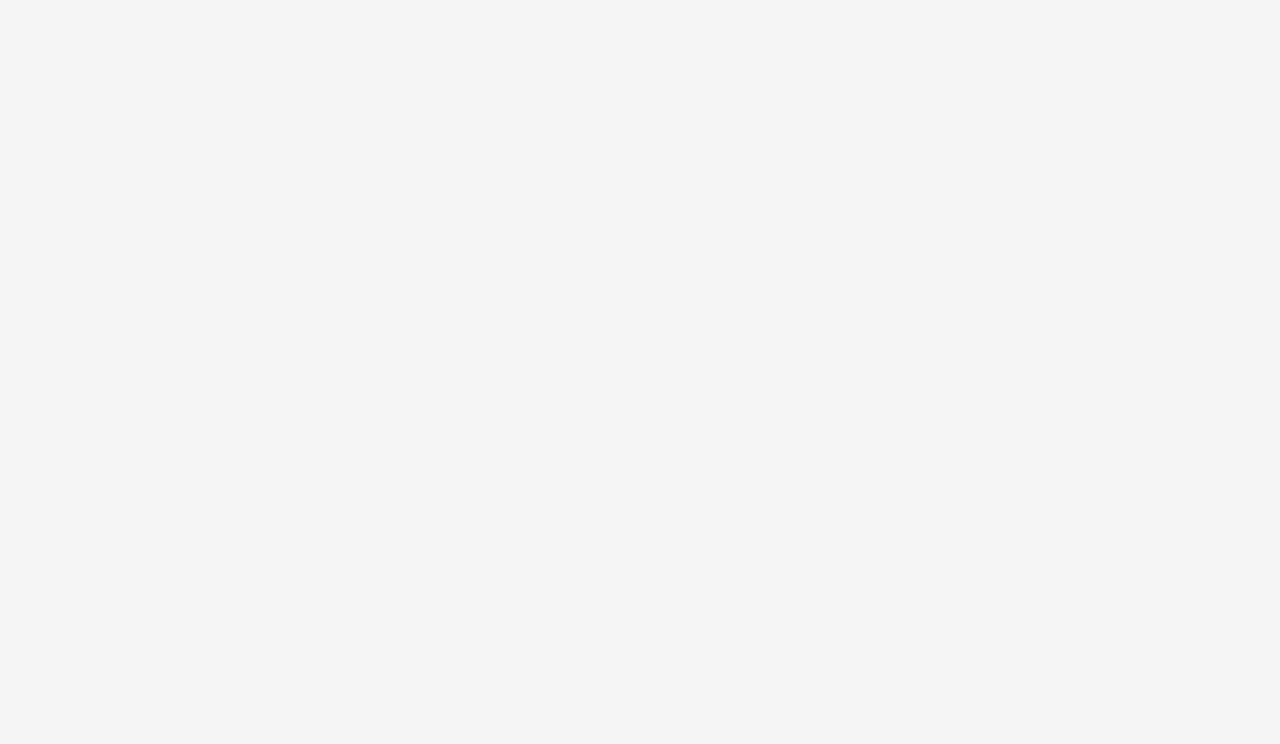
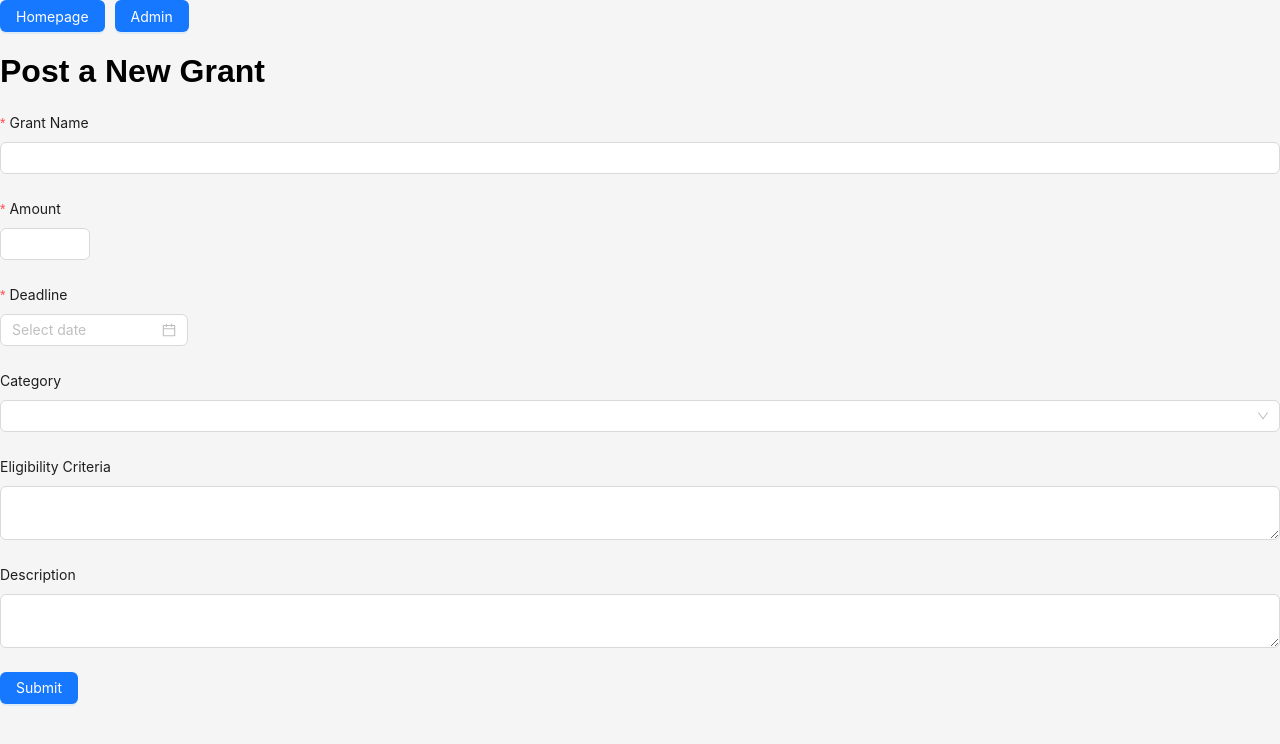
Before and after one commit to AlexanderColemanIven/EasyGrant, a React (Create React App) app in the folder ezgrant/: page /postGrantsUser in a window 1280 px wide. Before the commit this address had no page. Shown: the top 744 px of the page. Built offline with nearby package versions, Linux system fonts and the light colour scheme.

Commit message:
refactored web scraper

```diff
--- a/ezgrant/package.json
+++ b/ezgrant/package.json
@@ -33,6 +33,7 @@
     "install": "^0.13.0",
     "jest-environment-jsdom": "^29.7.0",
     "listr": "^0.14.3",
+    "moment": "^2.29.4",
     "morgan": "~1.9.0",
     "natural": "^6.8.0",
     "net": "^1.0.2",
--- a/ezgrant/src/App.js
+++ b/ezgrant/src/App.js
@@ -4,7 +4,7 @@ import { BrowserRouter as Router, Routes, Route }
     from 'react-router-dom';
 import HomePage from './pages/home';
 import AdminPage from './pages/admin';
-
+import GrantPostUserPage from './pages/postGrantUser';
 
 function App() {
     return (
@@ -12,6 +12,7 @@ function App() {
             <Routes>
                 <Route exact path='/' element={<HomePage />} />
                 <Route path='/admin' element={<AdminPage />} />
+                <Route path='/postGrantsUser/' element={<GrantPostUserPage />} />
             </Routes>
         </Router>
     );
--- a/ezgrant/src/backend/services/query-parser.js
+++ b/ezgrant/src/backend/services/query-parser.js
@@ -254,7 +254,6 @@ function generate_query(features){
   }).join('') + ')' : '';
   if(preQuery && !sqlConditions){
     const sqlStatement = `SELECT * FROM ${SCHEMA}.${TABLE} WHERE ${preQuery}`;
-    console.log(sqlStatement);
     return sqlStatement;
   }
   if(!preQuery && sqlConditions){
--- a/ezgrant/src/pages/admin/admin-page.css
+++ b/ezgrant/src/pages/admin/admin-page.css
@@ -48,9 +48,9 @@ input[type="password"] {
   justify-content: flex-end;
   align-items: right;
   width: 100%;
-  height: 100%;
+  height: 64px;
   position: fixed;
-  z-index: 1;
+  top:0
 }
 
 .admin-user-info {
--- a/ezgrant/src/pages/admin/admin-page.js
+++ b/ezgrant/src/pages/admin/admin-page.js
@@ -1,20 +1,136 @@
-import React, { useState } from "react";
-import { Form, Input, Button, Alert, Layout, Menu, Dropdown } from 'antd';
-import {UserOutlined} from '@ant-design/icons';
+import React, { useState, useEffect } from "react";
+import { Form, Input, Button, Alert, Layout, Menu, Dropdown, Table, message} from 'antd';
 import "./admin-page.css";
+import { Card, Empty } from 'antd';
+import {
+  EnvironmentOutlined, DollarCircleOutlined, CalendarOutlined,
+  TagsOutlined, UserOutlined, IdcardOutlined, LinkOutlined,
+  InfoCircleOutlined, CheckCircleOutlined,
+} from '@ant-design/icons';
 
 const { Header, Content, Sider } = Layout;
-
+function ExpandedGrantCard({ grant }) {
+  // Define the structure of your expanded grant card here
+  return (
+    <Card title={grant.name}>
+      <p>Amount: {grant.amount}</p>
+      <p>Deadline: {grant.deadline}</p>
+      {/* ... other grant details */}
+    </Card>
+  );
+}
 function AdminPage() {
+  const [grants, setGrants] = useState([]);
   const [errorMessages, setErrorMessages] = useState({});
   const [isSubmitted, setIsSubmitted] = useState(false);
+  const [loggedInUser, setLoggedInUser] = useState("");
   const [form] = Form.useForm();
-
+  const [isViewing, setIsViewing] = useState(false);
+  const [selectedGrant, setSelectedGrant] = useState(null);
   const errors = {
     uname: "Invalid username",
     pass: "Invalid password"
   };
-  const [loggedInUser, setLoggedInUser] = useState("");
+  const handleDelete = async (grant) => {
+    try {
+      const response = await fetch(`/api/removeFromGrantQueue/${grant.id}`, {
+        method: 'DELETE',
+      });
+
+      if (!response.ok) {
+        throw new Error('Network response failed.');
+      }
+
+      const newGrants = grants.filter((g) => g.id !== grant.id);
+      setGrants(newGrants);
+      message.success('Grant deleted successfully!');
+    } catch (error) {
+      console.error('Fetch Error:', error);
+      message.error('Failed to delete the grant.');
+    }
+  };
+  const handleModify = () => {
+    // Placeholder for future implementation (baseed on discussion with team)
+  };
+  const columns = [
+    {
+      title: 'Name',
+      dataIndex: 'name',
+      key: 'name',
+    },
+
+    {
+      title: 'Amount',
+      dataIndex: 'amount',
+      key: 'amount',
+    },
+    {
+      title: 'Deadline',
+      dataIndex: 'deadline',
+      key: 'deadline',
+    },
+    {
+      title: 'Category',
+      dataIndex: 'category',
+      key: 'category',
+    },
+    {
+      title: 'Eligibility',
+      dataIndex: 'eligibility',
+      key: 'eligibility',
+    },
+    {
+      title: 'Date Submitted',
+      dataIndex: 'dateSubmitted',
+      key: 'dateSubmitted',
+      render: (date) => {
+        if (date) {
+          const options = { year: 'numeric', month: 'long', day: 'numeric', hour: '2-digit', minute: '2-digit' };
+          return new Date(date).toLocaleDateString('en-US', options);
+        }
+        return 'No deadline set';
+      },
+    },
+    {
+      title: 'Description',
+      dataIndex: 'description',
+      key: 'description',
+    },
+    {
+      title: 'Actions',
+      key: 'actions',
+      render: (text, record) => (
+        <span>
+          { <button onClick={() => handleView(record)}>View</button> }
+          { <button onClick={() => handleModify(record)}>Modify</button> }
+          { <button onClick={() => handleDelete(record)}>Delete</button> }
+        </span>
+      ),
+    },
+  ];
+  const handleView = (grant) => {
+    setIsViewing(true);
+    setSelectedGrant(grant);
+  };
+  useEffect(() => {
+    const fetchGrants = async () => {
+      try {
+        const response = await fetch('/api/getGrantQueue');
+        if (!response.ok) {
+          throw new Error('HTTP error! status: ${response.status}');
+        }
+        const data = await response.json();
+        console.log("Grants data: ", data);  // Log grants data to the console
+        setGrants(data);
+    }
+      catch (error) {
+        console.error('Fetch Error:', error);
+      }
+    };
+
+    fetchGrants();
+  }, []);
+
   const logout = () => {
     setIsSubmitted(false);
   };
@@ -58,25 +174,64 @@ function AdminPage() {
       console.error('Fetch Error:', error);
     }
   };
-
+  const ExpandedGrantCard = ({ grant }) => {
+    return (
+      <Card
+        title={grant.name}
+        className="expanded-card"
+        style={{
+          width: '100%',
+          maxHeight: '100vh',
+          overflowY: 'auto',
+        }}
+      >
+        <div className="grant-field">
+          <span className="grant-field-icon"><IdcardOutlined /></span>
+          <span className="grant-field-name">Name</span>-<span className="grant-field-value">{grant.name}</span>
+        </div>
+        <div className="grant-field">
+          <span className="grant-field-icon"><DollarCircleOutlined /></span>
+          <span className="grant-field-name">Amount</span>-<span className="grant-field-value">{grant.amount}</span>
+        </div>
+        <div className="grant-field">
+          <span className="grant-field-icon"><CalendarOutlined /></span>
+          <span className="grant-field-name">Deadline</span>-<span className="grant-field-value">{new Date(grant.deadline).toLocaleDateString()}</span>
+        </div>
+        {/* ... (other fields) */}
+      </Card>
+    );
+  };
   return (
-
     <div className="admin-page">
       <a href="http://localhost:8080/" className="home-button">Homepage</a>
       {isSubmitted ? (
-        <Layout style={{ minHeight: '100vh', minWidth: '100vw'}}>
+        <Layout style={{ minHeight: '100vh', minWidth: '100vw' }}>
           <Header className="admin-header">
             <div className="admin-user-info">
               <Dropdown overlay={menu}>
-                <a className="ant-dropdown-link" onClick={e => e.preventDefault()}>
+                <a className="ant-dropdown-link" onClick={(e) => e.preventDefault()}>
                   {loggedInUser} <UserOutlined />
                 </a>
               </Dropdown>
-              <Button type="link" style={{ color: '#1890ff' }} onClick={() => window.location.href="/"}>Home</Button>
+              <Button
+                type="link"
+                style={{ color: '#1890ff' }}
+                onClick={() => window.location.href = '/'}
+              >
+                Home
+              </Button>
             </div>
           </Header>
           <Content className="admin-content">
-            {/* More admin functionalities here */}
+            {isViewing ? (
+              <div onClick={() => setIsViewing(false)}>
+                <ExpandedGrantCard grant={selectedGrant} />
+              </div>
+            ) : grants.length > 0 ? (
+              <Table dataSource={grants} columns={columns} rowKey="id" />
+            ) : (
+              <Empty description="No user-submitted grants yet!" />
+              )}
           </Content>
         </Layout>
       ) : (
@@ -84,6 +239,7 @@ function AdminPage() {
           <div className="admin-page-title">Sign In</div>
           <Form form={form} onFinish={handleSubmit}>
             <Form.Item
+              data-testid="username-input"
               label="Username"
               name="uname"
               rules={[{ required: true, message: 'Please input your username!' }]}
@@ -91,6 +247,7 @@ function AdminPage() {
               <Input />
             </Form.Item>
             <Form.Item
+              data-testid="password-input"
               label="Password"
               name="pass"
               rules={[{ required: true, message: 'Please input your password!' }]}
@@ -98,7 +255,7 @@ function AdminPage() {
               <Input.Password />
             </Form.Item>
             <Form.Item>
-              <Button type="primary" htmlType="submit">
+              <Button data-tesid="submit" type="primary" htmlType="submit">
                 Submit
               </Button>
             </Form.Item>
@@ -111,8 +268,6 @@ function AdminPage() {
     </div>
   );
 
-
-
 }
 
 export default AdminPage;
--- a/ezgrant/src/pages/home/home-page.css
+++ b/ezgrant/src/pages/home/home-page.css
@@ -48,11 +48,11 @@ body {
   margin: 20px 0;
 }
 
-
 /* Style for the Admin button on the homepage */
-.button {
+button {
   margin-right: 10px;
 }
+
 
 .button-group button {
   background-color: #006aff;
--- a/ezgrant/src/pages/home/home-page.js
+++ b/ezgrant/src/pages/home/home-page.js
@@ -46,6 +46,7 @@ class HomePage extends Component {
           <span>EasyGrants</span>
           <div className="header-buttons">
             <button onClick={() => window.location.href="/admin"}>Admin</button>
+            <button type="primary" onClick={() => window.location.href="/postGrantsUser"}>Post a Grant</button>
             <button>Sign In</button>
             <button>Register</button>
             <button>About Us</button>
--- /dev/null
+++ b/ezgrant/src/pages/postGrantUser/index.js
@@ -0,0 +1,2 @@
+import GrantPostUserPage from './postGrantUserPage.js';
+export default GrantPostUserPage;
--- /dev/null
+++ b/ezgrant/src/pages/postGrantUser/postGrantUserPage.js
@@ -0,0 +1,106 @@
+import React, {useState} from 'react';
+import moment from 'moment';
+import { Form, Input, InputNumber, Button, Select, DatePicker, message } from 'antd';
+const { TextArea } = Input;
+const { Option } = Select;
+const PostGrantPage = () => {
+  const [isFormSubmitted, setIsFormSubmitted] = useState(false);
+  const onFinish = async (values) => {
+    const grantWithDate = {
+      ...values,
+      dateSubmitted: new Date(),
+    };
+    try {
+      const response = await fetch('/api/addToGrantQueue', {
+        method: 'POST',
+        headers: {
+          'Content-Type': 'application/json',
+        },
+        body: JSON.stringify(values),
+      });
+
+      if (!response.ok) {
+        throw new Error('Network response failed.');
+      }
+
+      const body = await response.json();
+      console.log(body.message);
+      message.success('Grant submitted successfully!');
+    } catch (error) {
+      console.error('Fetch Error:', error);
+      message.error('Failed to submit the grant.');
+  }
+  };
+  const handleCategoryChange = (value, option) => {
+    // Handle category change
+  };
+
+  const validateDeadline = (_, value) => {
+    if (!value || value.isAfter(moment())) {
+      return Promise.resolve();
+    }
+    return Promise.reject(new Error('Grant deadline cannot be in the past!'));
+  };
+
+  console.log("PostGrantPage component is rendering");
+
+  return (
+    <div>
+      <div style={{ marginBottom: '20px' }}>
+        <Button type="primary" style={{ marginRight: '10px' }} onClick={() => window.location.href='/'}>
+          Homepage
+        </Button>
+        <Button type="primary" onClick={() => window.location.href='/admin'}>
+          Admin
+        </Button>
+      </div>
+      <h1>Post a New Grant</h1>
+      <Form layout="vertical" onFinish={onFinish}>
+        <Form.Item label="Grant Name" name="name" rules={[{ required: true }]}>
+          <Input />
+        </Form.Item>
+
+        <Form.Item label="Amount" name="amount" rules={[{ required: true }]}>
+          <InputNumber />
+        </Form.Item>
+
+        <Form.Item label="Deadline" name="deadline" rules={[{ required: true, validator: validateDeadline }]}>
+          <DatePicker />
+        </Form.Item>
+
+
+        <Form.Item label="Category" name="category">
+          <Select
+            showSearch
+            optionFilterProp="children"
+            filterOption={(input, option) =>
+            option.children.toLowerCase().includes(input.toLowerCase())
+            }
+          >
+            <Select.Option value="science">Science</Select.Option>
+            <Select.Option value="arts">Arts</Select.Option>
+            {/* Add more options here */}
+          </Select>
+        </Form.Item>
+
+        <Form.Item label="Eligibility Criteria" name="eligibility">
+          <Input.TextArea />
+        </Form.Item>
+
+        <Form.Item label="Description" name="description">
+          <Input.TextArea />
+        </Form.Item>
+
+        {/* Add more fields as necessary */}
+
+        <Form.Item>
+          <Button type="primary" htmlType="submit">
+            Submit
+          </Button>
+        </Form.Item>
+      </Form>
+    </div>
+  );
+};
+
+export default PostGrantPage;
```
Also changed, not shown: 2 other files (tests, documents, lock files or other folders).
